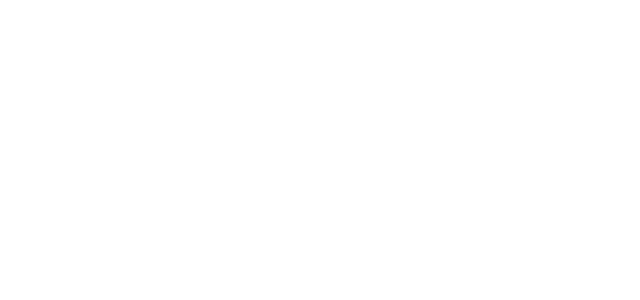
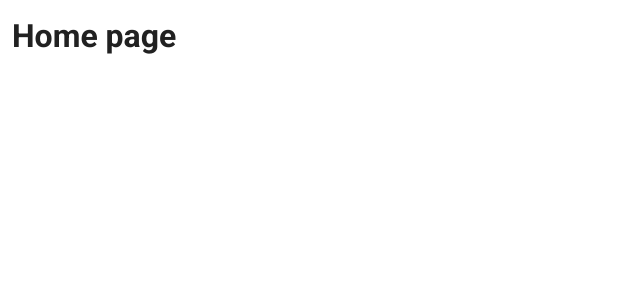
Before and after one commit to metafates/JapanMap, a Vue app: page /#/ in a window 1280 px wide. Shown: the top 300 px of the page, without its empty margins (0-640 px from the left). Built offline with nearby package versions, Linux system fonts and the light colour scheme.

Commit message:
Icons added

```diff
--- a/src/App.vue
+++ b/src/App.vue
@@ -1,5 +1,10 @@
 <template>
   <v-app>
+    <v-main>
+      <v-container fluid>
+        <router-view></router-view>
+      </v-container>
+    </v-main>
   </v-app>
 </template>
 
--- /dev/null
+++ b/src/components/icons/Food.vue
@@ -0,0 +1,3 @@
+<template>
+	<img src="../../assets/icons/japanese-food-with-chopsticks.svg">
+</template>
--- /dev/null
+++ b/src/components/icons/Sightseeings.vue
@@ -0,0 +1,3 @@
+<template>
+	<img src="../../assets/icons/chinese-temple.svg" >
+</template>
--- a/src/plugins/vuetify.js
+++ b/src/plugins/vuetify.js
@@ -1,7 +1,21 @@
 import Vue from 'vue';
 import Vuetify from 'vuetify/lib/framework';
+
+import Food from "../components/icons/Food.vue"
+import Sightseeings from "../components/icons/Sightseeings.vue"
+// import foodIcon from "../assets/icons/japanese-food-with-chopsticks.svg"
 
 Vue.use(Vuetify);
 
 export default new Vuetify({
+	icons: {
+		values: {
+			food: {
+				component: Food
+			},
+			sightseeings: {
+				component: Sightseeings
+			}
+		}
+	}
 });
--- a/src/views/Home.vue
+++ b/src/views/Home.vue
@@ -1,6 +1,6 @@
 <template>
   <div class="home">
-    <h1>a.....</h1>
+    <h1>Home page</h1>
   </div>
 </template>
 
```
Also changed, not shown: src/assets/icons/chinese-temple.svg (added), src/assets/icons/japanese-food-with-chopsticks.svg (added).
